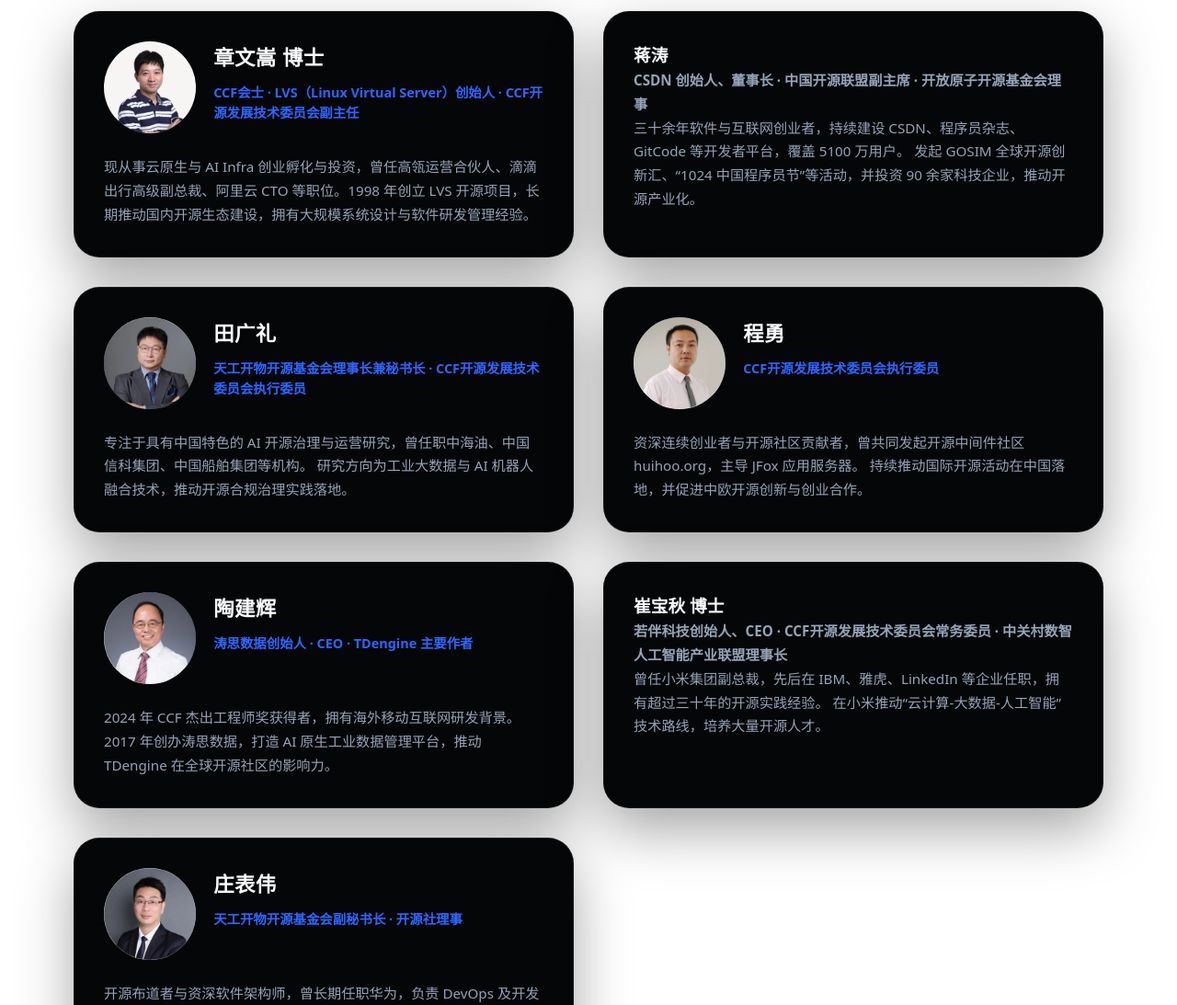
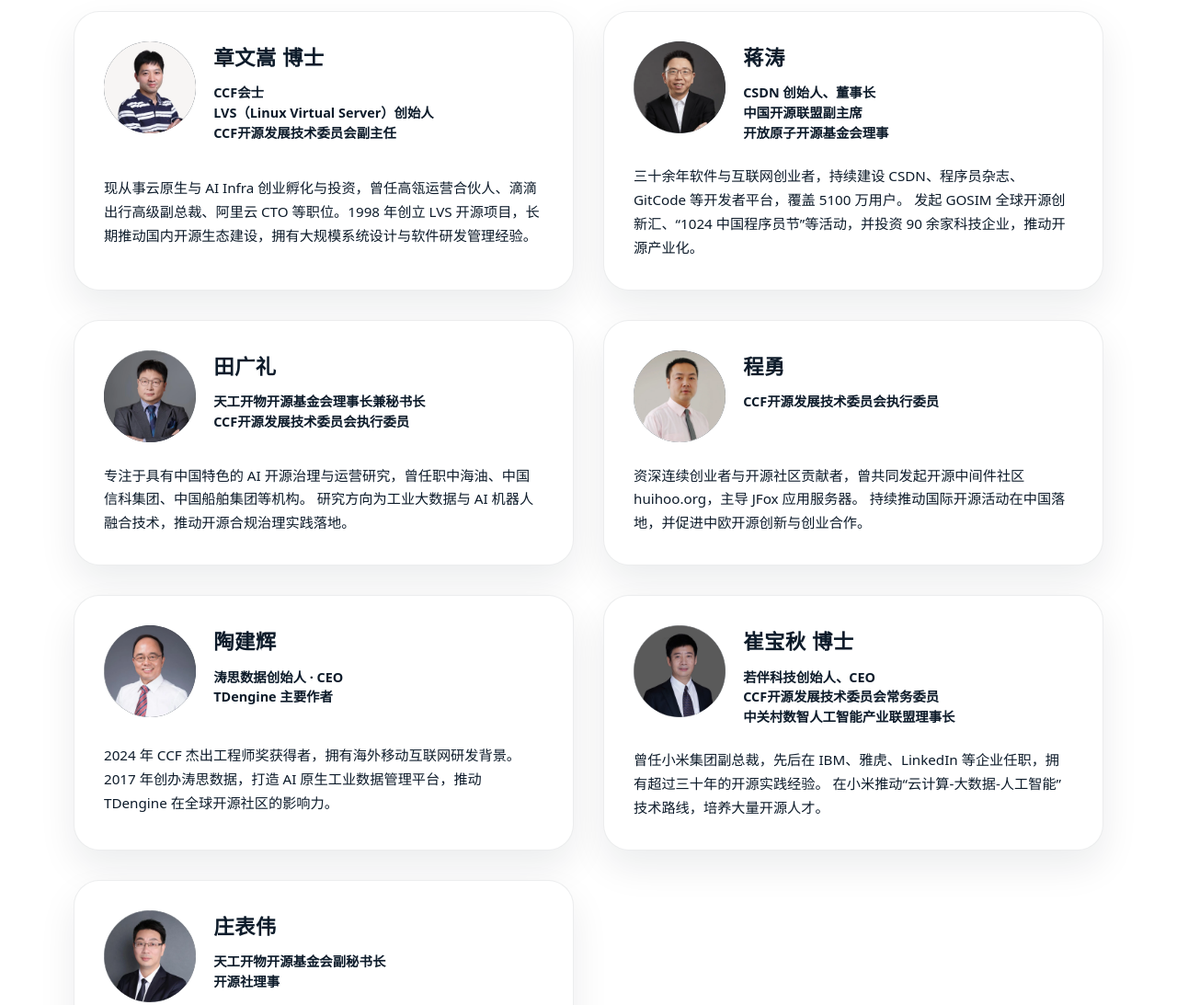
Before and after one commit to ChanceFoundation/open-board, a plain HTML site: page index.html in a window 1280 px wide. Shown: the part 1180-2273 px from the top of the page at 92% size. Drawn offline with Linux system fonts and the light colour scheme.

Commit message:
fix content bug

```diff
--- a/index.html
+++ b/index.html
@@ -1,15 +1,14 @@
 <!doctype html>
 <html lang="zh-CN">
+
 <head>
   <meta charset="UTF-8" />
   <meta name="viewport" content="width=device-width, initial-scale=1" />
   <title>开源私董会｜Open-Board</title>
-    <meta
-      name="description"
-      content="开源私董会是一个面向创始人、企业主与技术领导者的开放共创社群。我们以开源协作方式组织私董会内容、议题与实践工具。"
-    />
+  <meta name="description" content="开源私董会是一个面向创始人、企业主与技术领导者的开放共创社群。我们以开源协作方式组织私董会内容、议题与实践工具。" />
   <link rel="stylesheet" href="styles.css" />
 </head>
+
 <body>
   <header class="site-header">
     <div class="container nav-bar">
@@ -114,7 +113,7 @@
               </div>
               <div class="expert-meta">
                 <h3>章文嵩 博士</h3>
-                  <p class="expert-roles">CCF会士 · LVS（Linux Virtual Server）创始人 · CCF开源发展技术委员会副主任</p>
+                <p class="expert-roles">CCF会士 <br/>LVS（Linux Virtual Server）创始人 <br/>CCF开源发展技术委员会副主任</p>
               </div>
             </div>
             <div class="expert-body">
@@ -125,9 +124,16 @@
             </div>
           </article>
           <article class="expert-card" data-image="jiangtao.webp">
+            <div class="expert-header">
+              <div class="expert-photo">
+                <img src="images/jiangtao.webp" alt="蒋涛" />
+              </div>
+              <div class="expert-meta">
+                <h3>蒋涛</h3>
+                <p class="expert-roles">CSDN 创始人、董事长<br/>中国开源联盟副主席<br/>开放原子开源基金会理事</p>
+              </div>
+            </div>
             <div class="expert-body">
-                <h3>蒋涛</h3>
-                <p class="expert-roles">CSDN 创始人、董事长 · 中国开源联盟副主席 · 开放原子开源基金会理事</p>
               <p>
                 三十余年软件与互联网创业者，持续建设 CSDN、程序员杂志、GitCode 等开发者平台，覆盖 5100 万用户。
                 发起 GOSIM 全球开源创新汇、“1024 中国程序员节”等活动，并投资 90 余家科技企业，推动开源产业化。
@@ -141,7 +147,7 @@
               </div>
               <div class="expert-meta">
                 <h3>田广礼</h3>
-                  <p class="expert-roles">天工开物开源基金会理事长兼秘书长 · CCF开源发展技术委员会执行委员</p>
+                <p class="expert-roles">天工开物开源基金会理事长兼秘书长<br/>CCF开源发展技术委员会执行委员</p>
               </div>
             </div>
             <div class="expert-body">
@@ -175,7 +181,7 @@
               </div>
               <div class="expert-meta">
                 <h3>陶建辉</h3>
-                  <p class="expert-roles">涛思数据创始人 · CEO · TDengine 主要作者</p>
+                <p class="expert-roles">涛思数据创始人 · CEO<br/>TDengine 主要作者</p>
               </div>
             </div>
             <div class="expert-body">
@@ -185,10 +191,17 @@
               </p>
             </div>
           </article>
-            <article class="expert-card" data-image="cuibaoqiu.webp">
+          <article class="expert-card">
+            <div class="expert-header">
+              <div class="expert-photo">
+                <img src="images/cuibaoqiu.webp" alt="崔宝秋 博士" />
+              </div>
+              <div class="expert-meta">
+                <h3>崔宝秋 博士</h3>
+                <p class="expert-roles">若伴科技创始人、CEO<br/>CCF开源发展技术委员会常务委员<br/>中关村数智人工智能产业联盟理事长</p>
+              </div>
+            </div>
             <div class="expert-body">
-                <h3>崔宝秋 博士</h3>
-                <p class="expert-roles">若伴科技创始人、CEO · CCF开源发展技术委员会常务委员 · 中关村数智人工智能产业联盟理事长</p>
               <p>
                 曾任小米集团副总裁，先后在 IBM、雅虎、LinkedIn 等企业任职，拥有超过三十年的开源实践经验。
                 在小米推动“云计算-大数据-人工智能”技术路线，培养大量开源人才。
@@ -202,7 +215,7 @@
               </div>
               <div class="expert-meta">
                 <h3>庄表伟</h3>
-                  <p class="expert-roles">天工开物开源基金会副秘书长 · 开源社理事</p>
+                <p class="expert-roles">天工开物开源基金会副秘书长<br/>开源社理事</p>
               </div>
             </div>
             <div class="expert-body">
@@ -350,26 +363,10 @@
           <h2>联系我们</h2>
           <p>如果你愿意一起共建开放的私董会生态，欢迎联系我们。</p>
           <ul class="contact-list">
-              <li><strong>邮箱：</strong> hello@open-board.org</li>
-              <li><strong>合作：</strong> partners@open-board.org</li>
+            <li><strong>邮箱：</strong> zbw@chancefoundation.org.cn</li>
             <li><strong>社群：</strong> 微信群（申请后邀请）</li>
           </ul>
         </div>
-          <form class="contact-form">
-            <label>
-              你的称呼
-              <input type="text" placeholder="例如：张三" />
-            </label>
-            <label>
-              关注的议题
-              <input type="text" placeholder="例如：AI落地、组织变革" />
-            </label>
-            <label>
-              备注说明
-              <textarea rows="4" placeholder="请简单描述你的背景与需求"></textarea>
-            </label>
-            <button class="btn primary" type="button">提交申请</button>
-          </form>
       </div>
     </section>
   </main>
@@ -402,4 +399,5 @@
 
   <script src="script.js"></script>
 </body>
+
 </html>
--- a/styles.css
+++ b/styles.css
@@ -212,14 +212,14 @@ a {
 }
 
 .expert-card {
-  background: #050607;
+  background: #ffffff;
   border-radius: 28px;
-  border: 1px solid rgba(255, 255, 255, 0.08);
+  border: 1px solid var(--border);
   display: grid;
   grid-template-columns: 1fr;
   gap: 1.5rem;
   padding: 2rem;
-  box-shadow: 0 24px 60px rgba(0, 0, 0, 0.35);
+  box-shadow: 0 18px 40px rgba(15, 23, 42, 0.08);
 }
 
 .expert-header {
@@ -248,7 +248,7 @@ a {
 .expert-meta {
   display: grid;
   gap: 0.6rem;
-  color: #f8fafc;
+  color: var(--text);
 }
 
 .expert-meta h3 {
@@ -257,18 +257,18 @@ a {
 }
 
 .expert-roles {
-  color: #2f66ff;
+  color: var(--text);
   font-weight: 600;
   font-size: 0.9rem;
   line-height: 1.5;
 }
 
 .expert-body {
-  color: #f8fafc;
+  color: var(--text);
 }
 
 .expert-body p {
-  color: #94a3b8;
+  color: var(--text);
   font-size: 0.95rem;
   line-height: 1.7;
 }
```
Lines whose indentation alone changed are shown as unchanged.
